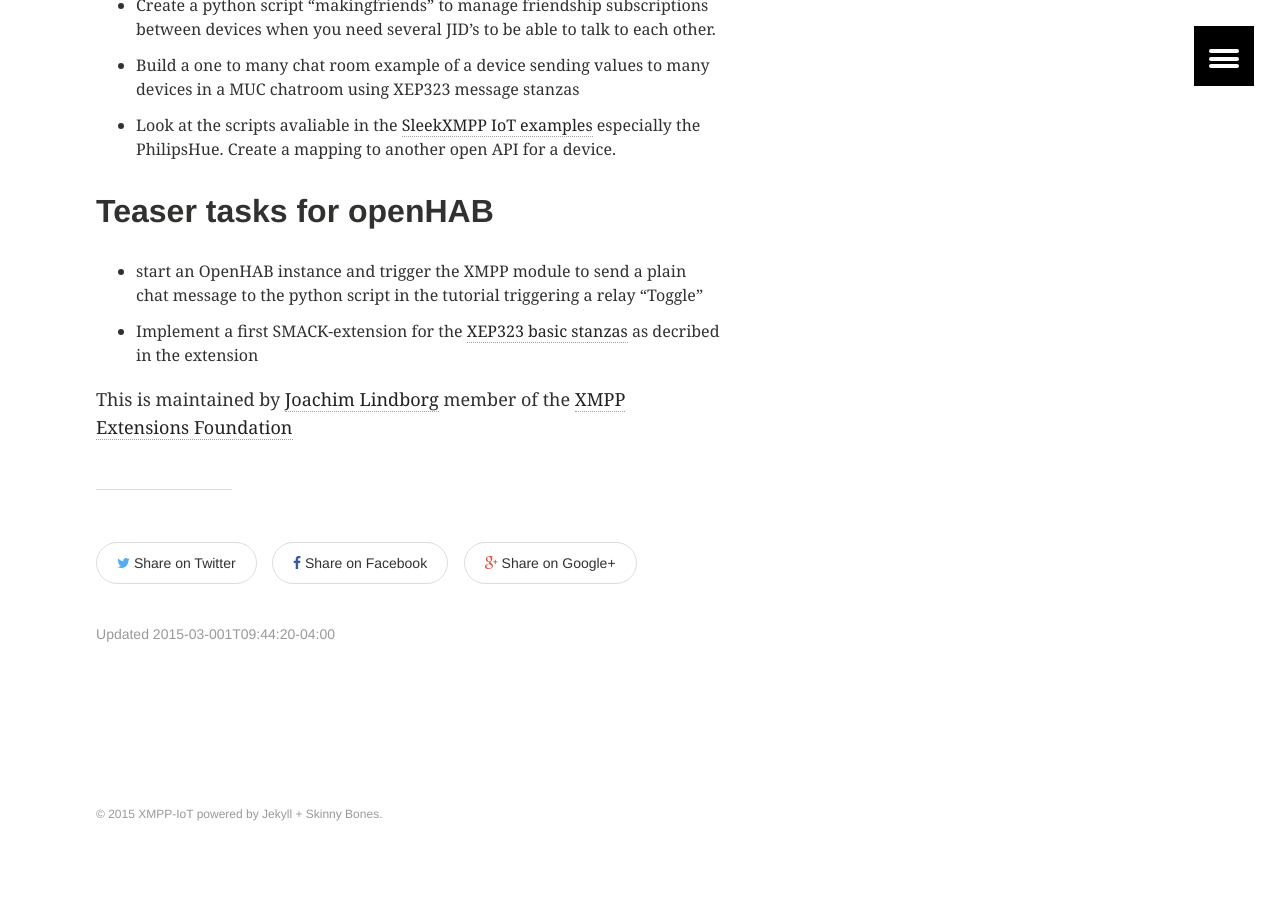
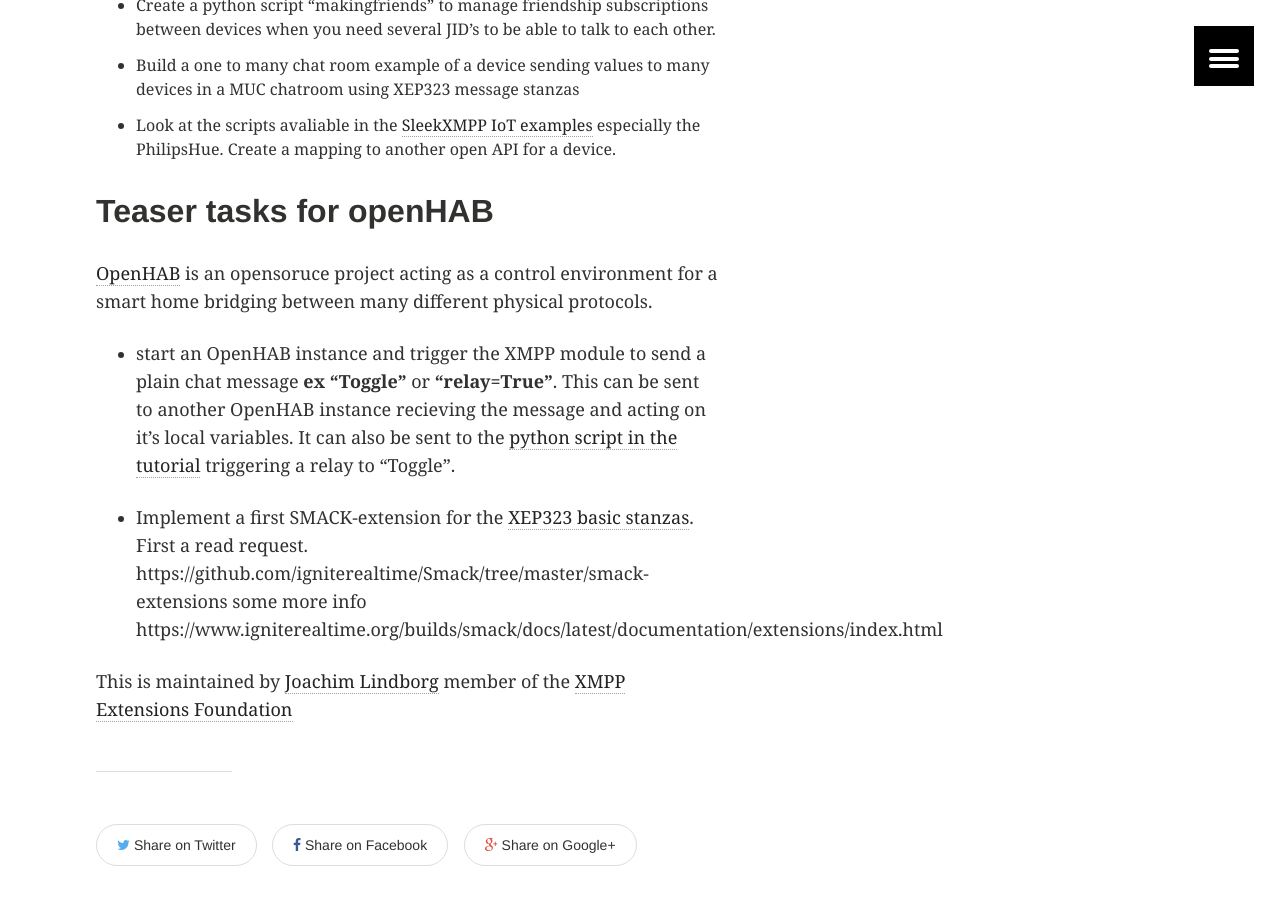
Before and after one commit to xmpp-iot/xmpp-iot.github.io, a Jekyll site: the page built from gsoc/index.md, in a window 1280 px wide and 900 px high, scrolled down 1363 px. Built offline with Jekyll 4.4.1, drawn with Linux system fonts in a browser that asks for light colours; some of the changed text lies outside the part shown.

Commit message:
updated openHAB teaser task

```diff
--- a/gsoc/index.md
+++ b/gsoc/index.md
@@ -47,7 +47,10 @@
 
 ##Teaser tasks for openHAB
 
-* start an OpenHAB instance and trigger the XMPP module to send a plain chat message to the python script in the tutorial triggering a relay "Toggle"
-* Implement a first SMACK-extension for the  [XEP323 basic stanzas]( http://xmpp.org/extensions/xep-0323.html) as decribed in the extension
+ [OpenHAB](http://openhab.org/) is an opensoruce project acting as a control environment for a smart home bridging between many different physical protocols.
+
+* start an OpenHAB instance and trigger the XMPP module to send a plain chat message **ex "Toggle"** or **"relay=True"**.  This can be sent to another OpenHAB instance recieving the message and acting on it's local variables. It can also be sent to the  [python script in the tutorial](http://xmpp-iot.github.io/tutorials/python-tutorial/) triggering a relay to "Toggle".
+
+* Implement a first SMACK-extension for the  [XEP323 basic stanzas]( http://xmpp.org/extensions/xep-0323.html). First a read request. https://github.com/igniterealtime/Smack/tree/master/smack-extensions some more info https://www.igniterealtime.org/builds/smack/docs/latest/documentation/extensions/index.html
 
 This is maintained by [Joachim Lindborg](http://lsys.se/)  member of the  [XMPP Extensions Foundation](http://xmpp.org/about-xmpp/xsf/xsf-member-list/)
```
Also changed, not shown: other parts of gsoc/index.md (+1 -1 lines).
